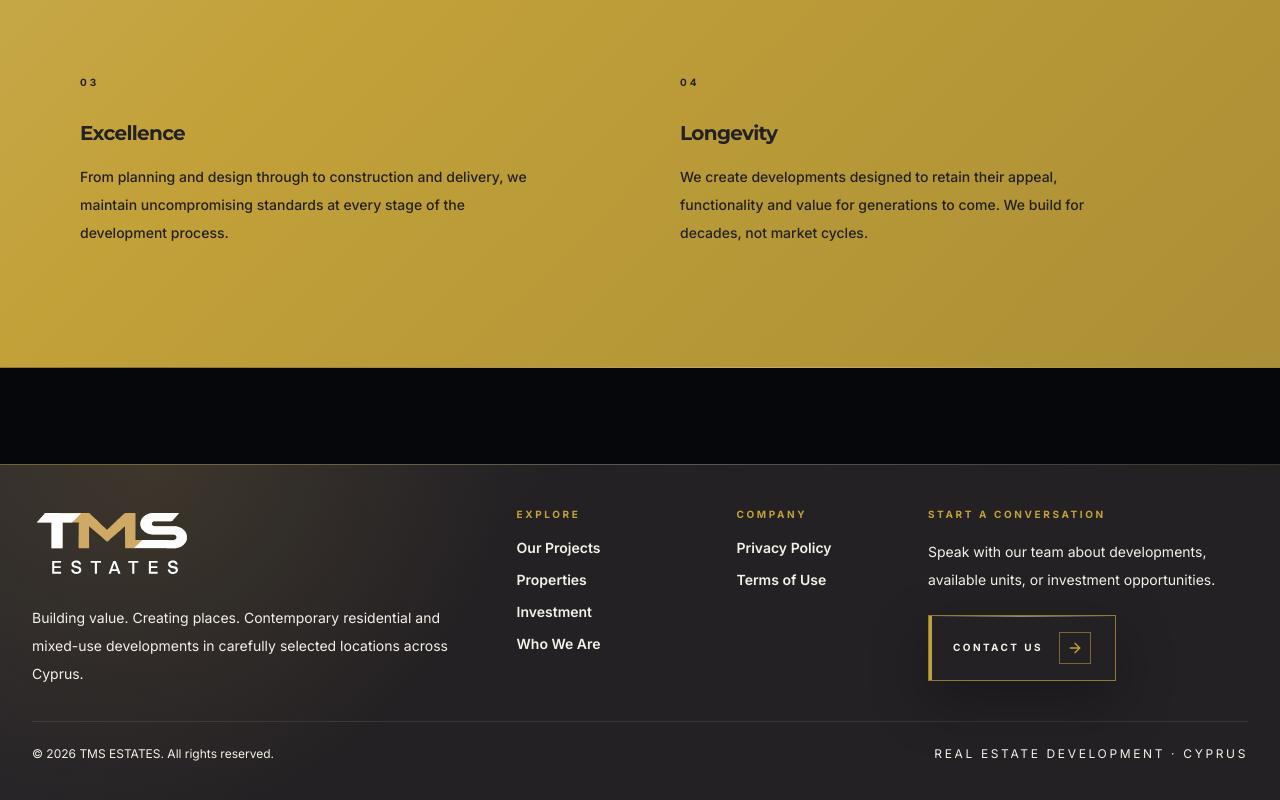
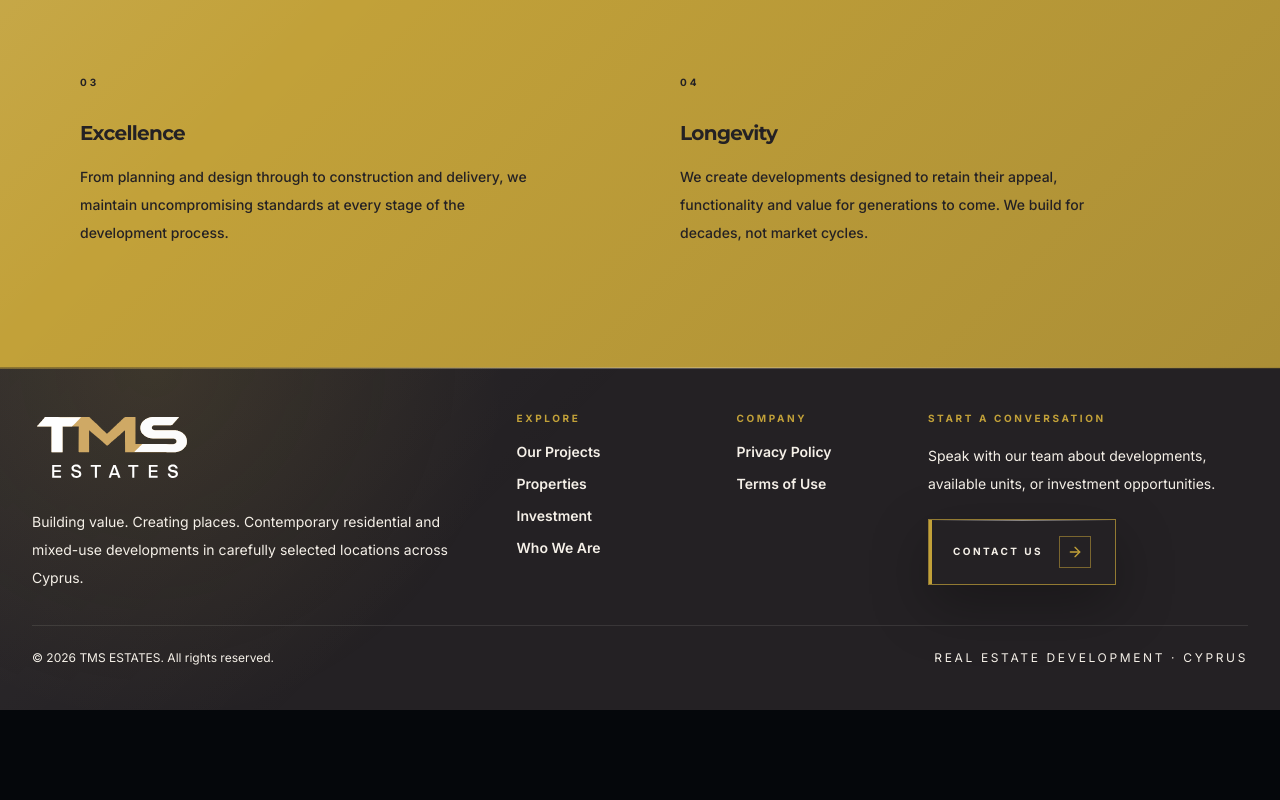
Before and after one commit to tmsgroupeu/tmsestates, a Next.js app in the folder web/: page /en/about in a window 1280 px wide. Shown: the part 2092-2892 px from the top of the page. After the commit the page ends 2802 px from the top, so only its background shows below. Built offline with nearby package versions, Linux system fonts and the light colour scheme.

Commit message:
Add files via upload

```diff
--- a/web/src/app/globals.css
+++ b/web/src/app/globals.css
@@ -191,3 +191,11 @@ body:has(.listing-page-main) #page-footer {
 body:has(.listing-page-main) #page-footer > div:first-child {
   display: none;
 }
+
+body:has(.about-page-main) #page-footer {
+  padding-top: 0;
+}
+
+body:has(.about-page-main) #page-footer > div:first-child {
+  display: none;
+}
```
